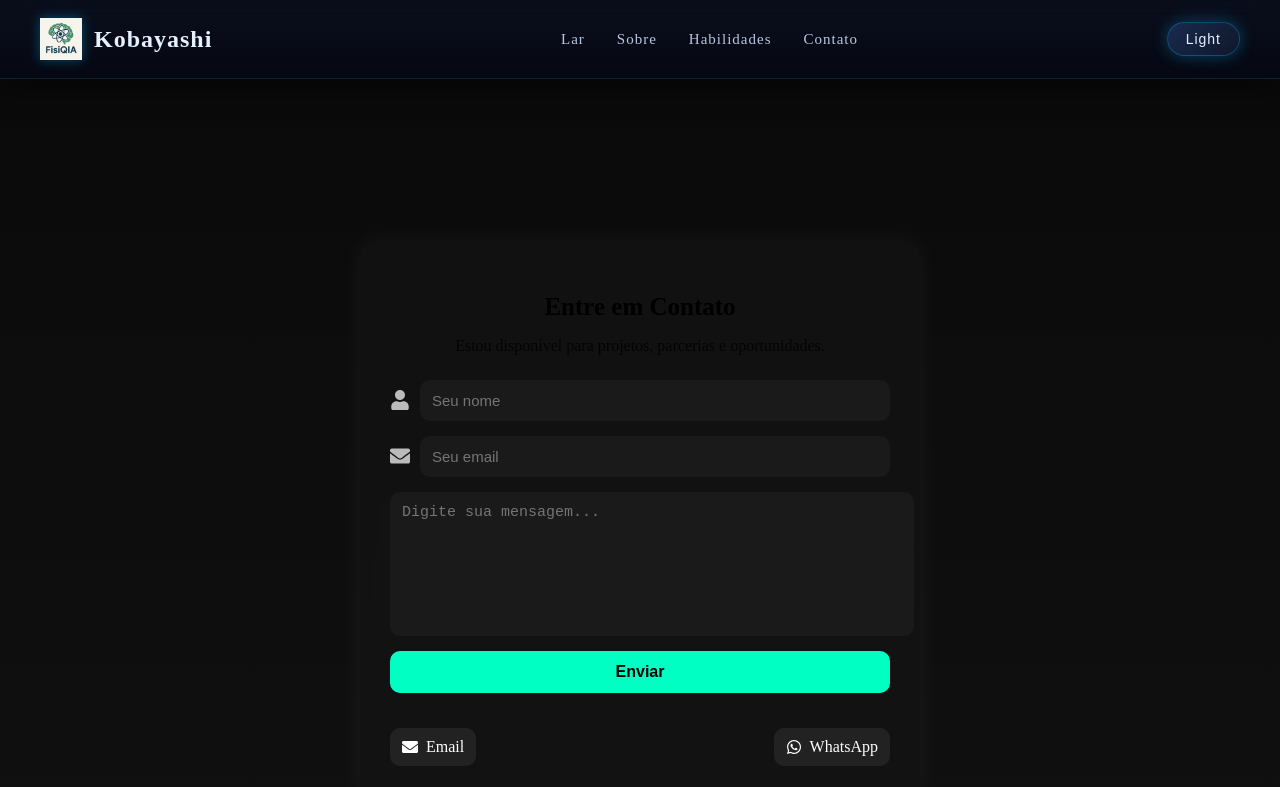
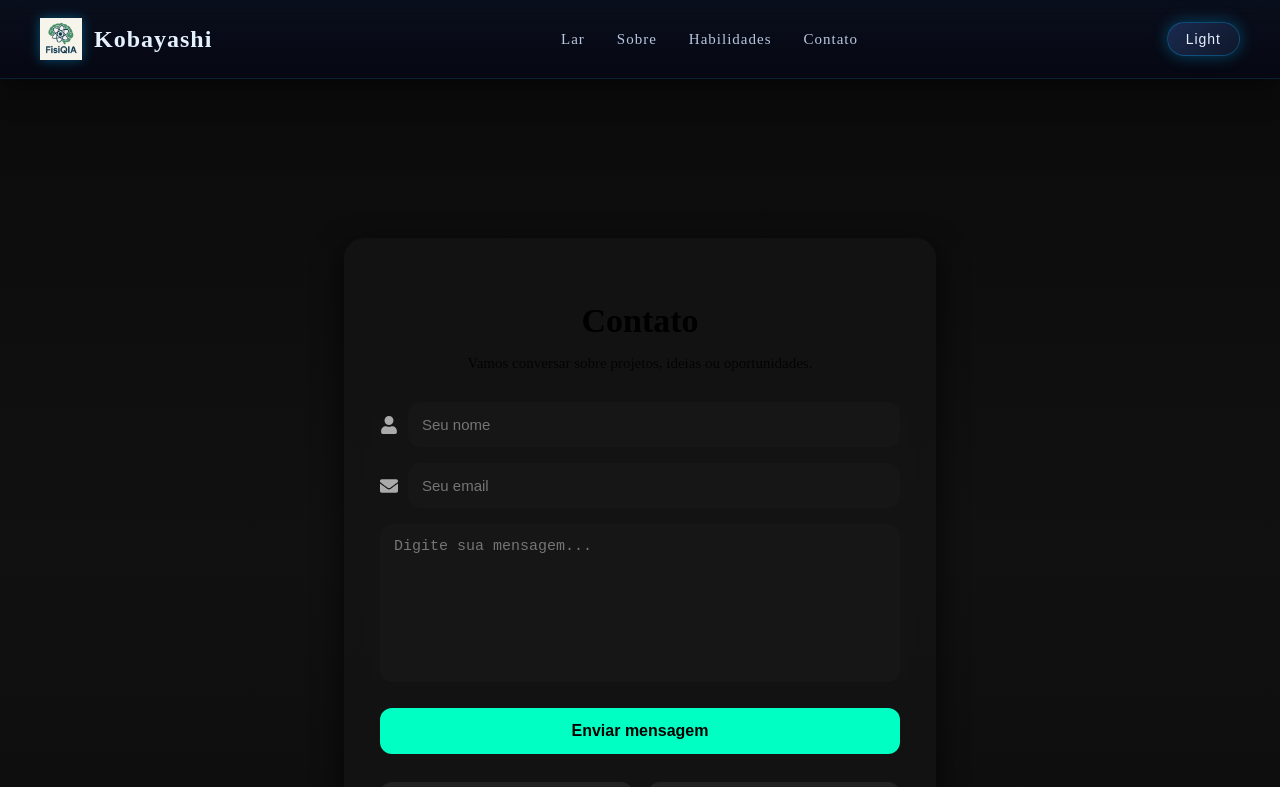
Before and after one commit to Kobayashi24730/Portifolio, a React (Vite) app in the folder frontend/: page /Contato in a window 1280 px wide. Shown: the top 787 px of the page. Built offline with nearby package versions, Linux system fonts and the light colour scheme.

Commit message:
Update Contato.jsx

```diff
--- a/frontend/src/components/Contato.jsx
+++ b/frontend/src/components/Contato.jsx
@@ -1,19 +1,30 @@
-import { useContext } from "react";
+import { useContext, useState } from "react";
 import TemaContext from "./TemaContext";
 import { FaEnvelope, FaWhatsapp, FaUser } from "react-icons/fa";
 
 export default function Contato() {
   const { tema } = useContext(TemaContext);
+  const [hovered, setHovered] = useState(null);
 
   return (
-    <div style={styles.container(tema)}>
+    <>
+      <style>
+        {`
+          @keyframes fadeUp {
+            from { opacity: 0; transform: translateY(25px); }
+            to { opacity: 1; transform: translateY(0); }
+          }
+        `}
+      </style>
+
+      <section style={styles.container(tema)}>
         <div style={styles.card(tema)}>
-        <h2 style={styles.titulo}>Entre em Contato</h2>
+          <h1 style={styles.titulo}>Contato</h1>
           <p style={styles.subtitulo}>
-          Estou disponível para projetos, parcerias e oportunidades.
+            Vamos conversar sobre projetos, ideias ou oportunidades.
           </p>
 
-        <div style={styles.form}>
+          <form style={styles.form}>
             <div style={styles.inputGroup}>
               <FaUser style={styles.icon(tema)} />
               <input
@@ -35,143 +46,168 @@ export default function Contato() {
             <textarea
               placeholder="Digite sua mensagem..."
               style={styles.textarea(tema)}
-          ></textarea>
+            />
 
-          <button style={styles.btn(tema)}>Enviar</button>
+            <button style={styles.btn(tema)}>Enviar mensagem</button>
+          </form>
 
-          <div style={styles.contatosDiretos}>
+          <div style={styles.links}>
+            {[
+              {
+                nome: "Email",
+                icon: <FaEnvelope />,
+                link: "mailto:seuemail@gmail.com",
+              },
+              {
+                nome: "WhatsApp",
+                icon: <FaWhatsapp />,
+                link: "https://wa.me/55XXXXXXXXX",
+              },
+            ].map((item) => (
               <a
-              href="mailto:seuemail@gmail.com"
-              style={styles.link(tema)}
+                key={item.nome}
+                href={item.link}
+                target="_blank"
+                rel="noreferrer"
+                style={{
+                  ...styles.link(tema),
+                  ...(hovered === item.nome ? styles.linkHover : {}),
+                }}
+                onMouseEnter={() => setHovered(item.nome)}
+                onMouseLeave={() => setHovered(null)}
               >
-              <FaEnvelope /> Email
+                {item.icon}
+                {item.nome}
               </a>
-
-            <a
-              href="https://wa.me/55XXXXXXXXX"
-              style={styles.link(tema)}
-            >
-              <FaWhatsapp /> WhatsApp
-            </a>
+            ))}
           </div>
         </div>
-      </div>
-    </div>
+      </section>
+    </>
   );
 }
 
 const styles = {
   container: (tema) => ({
-    padding: "40px 20px",
     minHeight: "100vh",
+    padding: "70px 20px",
     background:
       tema === "escuro"
-        ? "linear-gradient(180deg, #0a0a0a, #111)"
-        : "linear-gradient(180deg, #f4f4f4, #fff)",
+        ? "linear-gradient(180deg, #0b0b0b, #111, #0b0b0b)"
+        : "linear-gradient(180deg, #f5f5f5, #fff)",
     display: "flex",
     justifyContent: "center",
     alignItems: "center",
-    animation: "fadeIn 0.6s ease",
+    transition: "0.4s",
   }),
 
   card: (tema) => ({
     width: "100%",
-    maxWidth: "500px",
-    padding: "30px",
-    borderRadius: "15px",
-    background: tema === "escuro"
-      ? "rgba(20, 20, 20, 0.7)"
-      : "rgba(255, 255, 255, 0.7)",
-    backdropFilter: "blur(8px)",
+    maxWidth: "520px",
+    padding: "36px",
+    borderRadius: "20px",
+    background:
+      tema === "escuro"
+        ? "rgba(20,20,20,0.75)"
+        : "rgba(255,255,255,0.85)",
+    backdropFilter: "blur(10px)",
     boxShadow:
       tema === "escuro"
-        ? "0 0 25px rgba(255,255,255,0.06)"
-        : "0 0 25px rgba(0,0,0,0.1)",
-    transition: "0.3s",
+        ? "0 10px 30px rgba(0,0,0,0.7)"
+        : "0 10px 30px rgba(0,0,0,0.15)",
+    animation: "fadeUp 0.6s ease forwards",
   }),
 
   titulo: {
-    fontSize: "25px",
     textAlign: "center",
-    marginBottom: "10px",
+    fontSize: "34px",
+    marginBottom: "8px",
   },
 
   subtitulo: {
     textAlign: "center",
-    marginBottom: "25px",
+    marginBottom: "30px",
     opacity: 0.8,
+    fontSize: "15px",
   },
 
   form: {
     display: "flex",
     flexDirection: "column",
-    gap: "15px",
+    gap: "16px",
   },
 
   inputGroup: {
     display: "flex",
     alignItems: "center",
     gap: "10px",
-    width: "100%",
   },
 
   icon: (tema) => ({
-    fontSize: "20px",
-    color: tema === "escuro" ? "#bbb" : "#666",
+    fontSize: "18px",
+    color: tema === "escuro" ? "#aaa" : "#666",
   }),
 
   input: (tema) => ({
     flex: 1,
-    padding: "12px",
-    borderRadius: "10px",
+    padding: "14px",
+    borderRadius: "12px",
     border: "none",
     fontSize: "15px",
-    background: tema === "escuro" ? "#1a1a1a" : "#eee",
-    color: tema === "escuro" ? "white" : "#333",
+    background: tema === "escuro" ? "#161616" : "#eee",
+    color: tema === "escuro" ? "#fff" : "#222",
     outline: "none",
   }),
 
   textarea: (tema) => ({
-    width: "100%",
-    padding: "12px",
-    minHeight: "120px",
-    borderRadius: "10px",
+    minHeight: "130px",
+    padding: "14px",
+    borderRadius: "12px",
     border: "none",
-    background: tema === "escuro" ? "#1a1a1a" : "#eee",
-    color: tema === "escuro" ? "white" : "#333",
+    resize: "none",
     fontSize: "15px",
-    resize: "none",
+    background: tema === "escuro" ? "#161616" : "#eee",
+    color: tema === "escuro" ? "#fff" : "#222",
     outline: "none",
   }),
 
   btn: (tema) => ({
-    padding: "12px",
-    borderRadius: "10px",
+    marginTop: "10px",
+    padding: "14px",
+    borderRadius: "12px",
     border: "none",
+    cursor: "pointer",
     fontWeight: "700",
-    cursor: "pointer",
     fontSize: "16px",
-    background: tema === "escuro" ? "#00ffc3" : "#333",
+    background: tema === "escuro" ? "#00ffc3" : "#222",
     color: tema === "escuro" ? "#000" : "#fff",
     transition: "0.3s",
   }),
 
-  contatosDiretos: {
-    marginTop: "20px",
+  links: {
+    marginTop: "28px",
     display: "flex",
     justifyContent: "space-between",
-    fontSize: "16px",
+    gap: "15px",
   },
 
   link: (tema) => ({
+    flex: 1,
     display: "flex",
     alignItems: "center",
+    justifyContent: "center",
     gap: "8px",
+    padding: "12px",
+    borderRadius: "12px",
     textDecoration: "none",
-    padding: "10px 12px",
-    borderRadius: "10px",
+    fontWeight: "600",
     background: tema === "escuro" ? "#222" : "#ddd",
-    color: tema === "escuro" ? "#fff" : "#333",
+    color: tema === "escuro" ? "#fff" : "#222",
     transition: "0.3s",
   }),
+
+  linkHover: {
+    transform: "translateY(-4px)",
+    boxShadow: "0 0 20px rgba(0,255,200,0.35)",
+  },
 };
```
Lines whose indentation alone changed are shown as unchanged.
